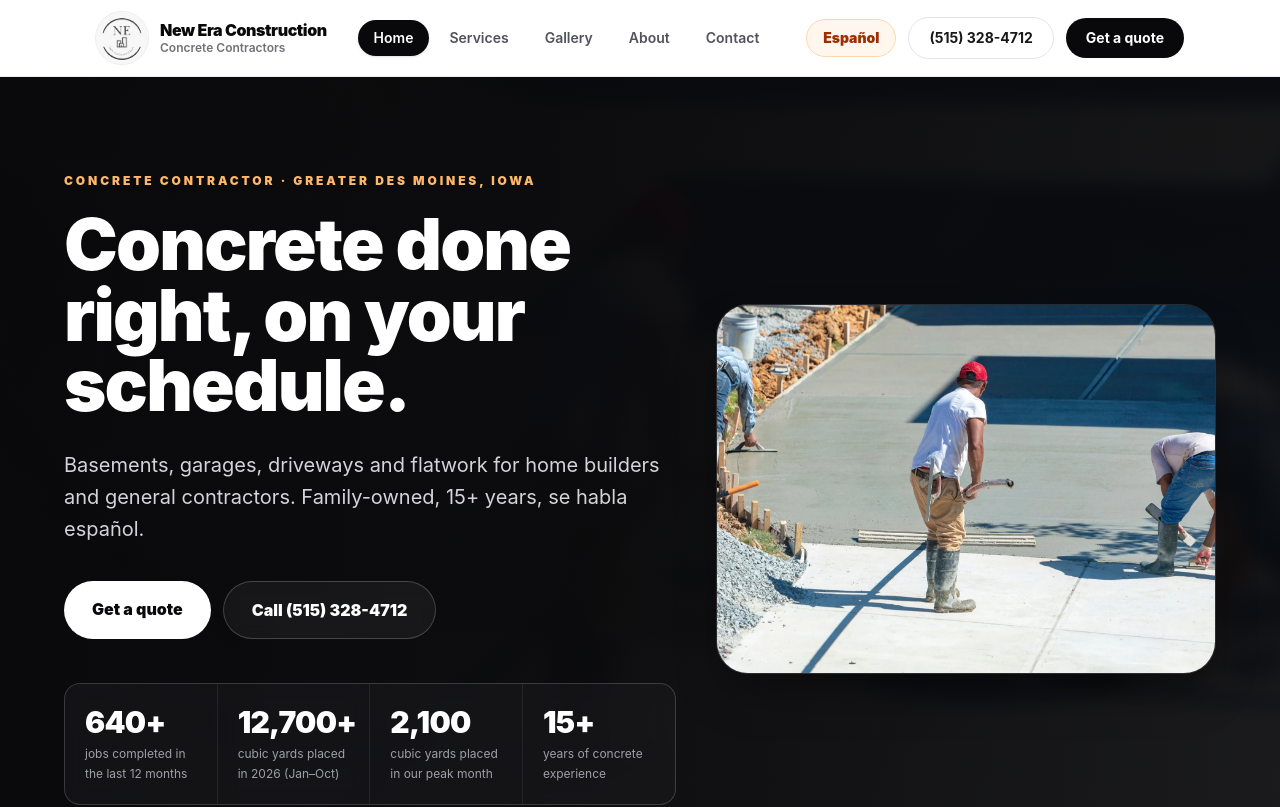
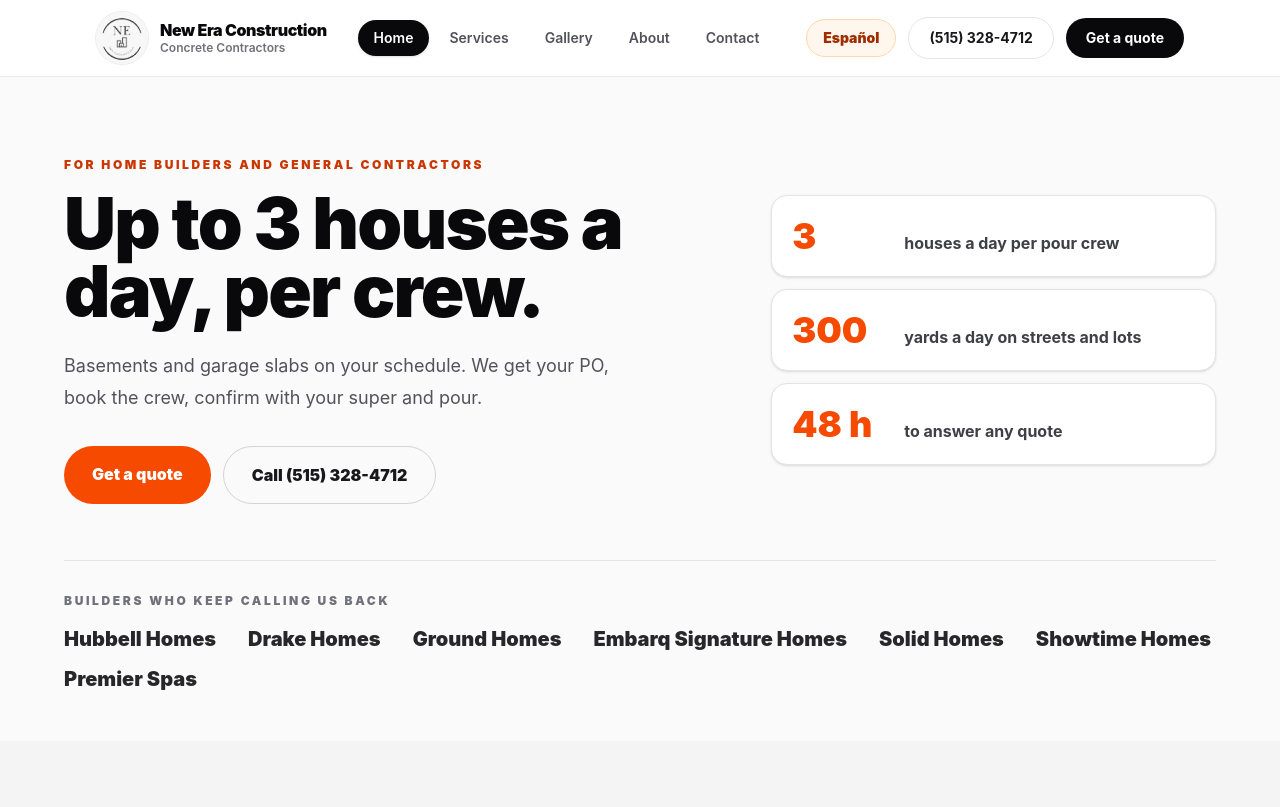
Before and after one commit to moisesdelvallegarcia/new-era-website, a React (Vite) app: page / in a window 1280 px wide. Shown: the top 807 px of the page. Built offline with nearby package versions, Linux system fonts and the light colour scheme.

Commit message:
Builder-first homepage: capacity and builder names up top
Co-Authored-By: Claude Opus 5.5 <noreply@anthropic.com>
Claude-Session: https://claude.ai/code/session_01YHDZnTWpHhEvaBmR4cjfL3

```diff
--- a/src/components/Hero.jsx
+++ b/src/components/Hero.jsx
@@ -1,68 +1,58 @@
 import { Link } from 'react-router-dom'
 import { businessInfo } from '../data/businessInfo.js'
-import { photoSlots } from '../data/gallery.js'
 import { useLanguage } from '../i18n/useLanguage.js'
-import PhotoSlot from './PhotoSlot.jsx'
 
-const statKeys = ['jobs', 'yearYards', 'peakYards', 'years']
-
+// Builder-first hero: capacity up front, builder names right under it.
 function Hero() {
   const { t, to } = useLanguage()
-  const backdrop = photoSlots.heroPour.src || photoSlots.heroPour.fallback
 
   return (
-    <section className="relative isolate overflow-hidden bg-zinc-950 px-4 py-16 text-white sm:px-6 lg:px-8 lg:py-24">
-      {backdrop && (
-        <img
-          src={backdrop}
-          alt=""
-          aria-hidden="true"
-          className="absolute inset-0 -z-20 h-full w-full scale-105 object-cover opacity-20 blur-sm"
-        />
-      )}
-      <div className="absolute inset-0 -z-10 bg-[linear-gradient(90deg,rgba(9,9,11,0.98)_0%,rgba(9,9,11,0.9)_42%,rgba(9,9,11,0.62)_100%)]" />
-      <div className="mx-auto grid max-w-6xl gap-10 lg:grid-cols-[1.1fr_0.9fr] lg:items-center">
+    <section className="bg-zinc-50 px-4 pb-12 pt-14 sm:px-6 lg:px-8 lg:pt-20">
+      <div className="mx-auto max-w-6xl">
+        <div className="grid gap-10 lg:grid-cols-[1.2fr_0.8fr] lg:items-center">
           <div>
-          <p className="mb-5 text-xs font-black uppercase tracking-[0.24em] text-orange-300">
-            {t.hero.eyebrow}
-          </p>
-          <h1 className="max-w-4xl text-4xl font-black leading-[0.98] tracking-tight sm:text-6xl lg:text-7xl">
+            <p className="text-xs font-black uppercase tracking-[0.22em] text-orange-700">{t.hero.eyebrow}</p>
+            <h1 className="mt-4 text-5xl font-black leading-[0.95] tracking-tight text-zinc-950 sm:text-7xl">
               {t.hero.title}
             </h1>
-          <p className="mt-7 max-w-2xl text-lg leading-8 text-zinc-300 sm:text-xl">{t.hero.lead}</p>
-          <div className="mt-9 flex flex-col gap-3 sm:flex-row">
+            <p className="mt-6 max-w-xl text-lg leading-8 text-zinc-600">{t.hero.lead}</p>
+            <div className="mt-8 flex flex-col gap-3 sm:flex-row">
               <Link
                 to={to('/contact')}
-              className="rounded-full bg-white px-7 py-4 text-center text-base font-black text-zinc-950 transition hover:bg-orange-500 hover:text-white focus-visible:bg-orange-500 focus-visible:text-white"
+                className="rounded-full bg-orange-600 px-7 py-4 text-center font-black text-white transition hover:bg-orange-700 focus-visible:bg-orange-700"
               >
                 {t.hero.primary}
               </Link>
               <a
                 href={businessInfo.phoneHref}
-              className="rounded-full border border-white/20 bg-white/5 px-7 py-4 text-center text-base font-black text-white backdrop-blur transition hover:border-white/60 hover:bg-white/10 focus-visible:border-white/60"
+                className="rounded-full border border-zinc-300 px-7 py-4 text-center font-black text-zinc-900 transition hover:border-orange-600 focus-visible:border-orange-600"
               >
                 {t.hero.secondary} {businessInfo.phone}
               </a>
             </div>
-          <dl className="mt-11 grid grid-cols-2 gap-px overflow-hidden rounded-2xl border border-white/10 bg-white/10 sm:grid-cols-4">
-            {statKeys.map((key) => (
-              <div key={key} className="flex flex-col-reverse justify-end bg-zinc-950/55 p-5 backdrop-blur">
-                <dt className="mt-1 text-xs leading-5 text-zinc-400">{t.hero.stats[key]}</dt>
-                <dd className="text-3xl font-black tracking-tight text-white">
-                  {businessInfo.stats[key]}
-                </dd>
           </div>
+          <ul className="grid gap-3">
+            {t.hero.capacity.map(([value, label]) => (
+              <li
+                key={label}
+                className="flex items-baseline gap-4 rounded-2xl border border-zinc-200 bg-white p-5 shadow-sm"
+              >
+                <span className="w-24 shrink-0 text-4xl font-black text-orange-600">{value}</span>
+                <span className="font-bold text-zinc-700">{label}</span>
+              </li>
             ))}
-          </dl>
+          </ul>
         </div>
-
-        <div className="relative overflow-hidden rounded-[2rem] border border-white/10 bg-zinc-900/70 shadow-2xl shadow-black/40">
-          <PhotoSlot
-            slot={photoSlots.heroPour}
-            alt={t.hero.photoAlt}
-            className="h-full min-h-[23rem] w-full"
-          />
+        {businessInfo.showBuilderNames && (
+          <div className="mt-14 border-t border-zinc-200 pt-8">
+            <p className="text-xs font-black uppercase tracking-[0.22em] text-zinc-500">{t.hero.trusted}</p>
+            <ul className="mt-4 flex flex-wrap gap-x-8 gap-y-3 text-xl font-black text-zinc-800">
+              {businessInfo.builders.map((name) => (
+                <li key={name}>{name}</li>
+              ))}
+            </ul>
           </div>
+        )}
       </div>
     </section>
   )
--- a/src/i18n/en.js
+++ b/src/i18n/en.js
@@ -19,12 +19,17 @@ const en = {
     spanish: 'Se habla español',
   },
   hero: {
-    eyebrow: 'Concrete contractor · Greater Des Moines, Iowa',
-    title: 'Concrete done right, on your schedule.',
-    lead: 'Basements, garages, driveways and flatwork for home builders and general contractors. Family-owned, 15+ years, se habla español.',
+    eyebrow: 'For home builders and general contractors',
+    title: 'Up to 3 houses a day, per crew.',
+    lead: 'Basements and garage slabs on your schedule. We get your PO, book the crew, confirm with your super and pour.',
+    trusted: 'Builders who keep calling us back',
+    capacity: [
+      ['3', 'houses a day per pour crew'],
+      ['300', 'yards a day on streets and lots'],
+      ['48 h', 'to answer any quote'],
+    ],
     primary: 'Get a quote',
     secondary: 'Call',
-    photoAlt: 'New Era Construction crew finishing a concrete driveway',
     stats: {
       jobs: 'jobs completed in the last 12 months',
       yearYards: 'cubic yards placed in 2026 (Jan–Oct)',
--- a/src/i18n/es.js
+++ b/src/i18n/es.js
@@ -19,12 +19,17 @@ const es = {
     spanish: 'Se habla español',
   },
   hero: {
-    eyebrow: 'Contratista de concreto · Des Moines, Iowa',
-    title: 'Concreto bien hecho, a tiempo con su calendario.',
-    lead: 'Sótanos, garajes, driveways y flatwork para constructores de vivienda y contratistas generales. Empresa familiar, más de 15 años, se habla español.',
+    eyebrow: 'Para constructores y contratistas generales',
+    title: 'Hasta 3 casas al día, por cuadrilla.',
+    lead: 'Sótanos y pisos de garaje en su calendario. Recibimos su PO, apartamos la cuadrilla, confirmamos con su supervisor y colamos.',
+    trusted: 'Constructores que nos siguen llamando',
+    capacity: [
+      ['3', 'casas al día por cuadrilla'],
+      ['300', 'yardas al día en calles y estacionamientos'],
+      ['48 h', 'para responder cualquier cotización'],
+    ],
     primary: 'Pedir cotización',
     secondary: 'Llamar',
-    photoAlt: 'Cuadrilla de New Era Construction dando acabado a un driveway de concreto',
     stats: {
       jobs: 'trabajos completados en los últimos 12 meses',
       yearYards: 'yardas cúbicas coladas en 2026 (ene–oct)',
--- a/src/pages/Home.jsx
+++ b/src/pages/Home.jsx
@@ -1,16 +1,12 @@
 import { Link } from 'react-router-dom'
 import AreasServed from '../components/AreasServed.jsx'
 import BuilderBenefits from '../components/BuilderBenefits.jsx'
-import BuildersList from '../components/BuildersList.jsx'
 import CTASection from '../components/CTASection.jsx'
-import GalleryGrid from '../components/GalleryGrid.jsx'
 import Hero from '../components/Hero.jsx'
 import HousecallProof from '../components/HousecallProof.jsx'
 import ProcessSteps from '../components/ProcessSteps.jsx'
-import ProjectVideo from '../components/ProjectVideo.jsx'
 import Section from '../components/Section.jsx'
 import ServiceCard from '../components/ServiceCard.jsx'
-import { galleryItems } from '../data/gallery.js'
 import { services } from '../data/services.js'
 import { useLanguage } from '../i18n/useLanguage.js'
 
@@ -20,8 +16,9 @@ function Home() {
   return (
     <>
       <Hero />
+      <ProcessSteps />
       <BuilderBenefits showPageLink />
-      <ProcessSteps />
+      <HousecallProof />
 
       <Section eyebrow={t.services.eyebrow} title={t.services.title} description={t.services.description}>
         <div className="grid gap-5 sm:grid-cols-2 lg:grid-cols-4">
@@ -37,53 +34,7 @@ function Home() {
         </Link>
       </Section>
 
-      <HousecallProof />
       <AreasServed />
-      <BuildersList />
-
-      <Section className="bg-white">
-        <div className="grid gap-6 lg:grid-cols-2">
-          <div className="rounded-[2rem] bg-zinc-950 p-7 text-white shadow-xl shadow-zinc-200/70 lg:p-10">
-            <p className="text-xs font-black uppercase tracking-[0.22em] text-orange-300">
-              {t.spanish.eyebrow}
-            </p>
-            <h2 className="mt-3 text-3xl font-black leading-tight tracking-tight sm:text-4xl">
-              {t.spanish.title}
-            </h2>
-            <p className="mt-4 text-lg leading-8 text-zinc-300">{t.spanish.text}</p>
-          </div>
-          <div className="flex flex-col justify-between gap-6 rounded-[2rem] border border-zinc-200 bg-zinc-50 p-7 lg:p-10">
-            <div>
-              <p className="text-xs font-black uppercase tracking-[0.22em] text-orange-700">
-                {t.homeowners.eyebrow}
-              </p>
-              <h2 className="mt-3 text-3xl font-black leading-tight tracking-tight text-zinc-950 sm:text-4xl">
-                {t.homeowners.title}
-              </h2>
-              <p className="mt-4 text-lg leading-8 text-zinc-600">{t.homeowners.text}</p>
-            </div>
-            <Link
-              to={to('/contact')}
-              className="self-start rounded-full bg-zinc-950 px-6 py-4 font-black text-white transition hover:bg-orange-600 focus-visible:bg-orange-600"
-            >
-              {t.homeowners.cta}
-            </Link>
-          </div>
-        </div>
-      </Section>
-
-      <Section
-        className="bg-zinc-100"
-        eyebrow={t.gallery.eyebrow}
-        title={t.gallery.title}
-        description={t.gallery.description}
-      >
-        <GalleryGrid items={galleryItems.slice(0, 3)} />
-        <div className="mt-16">
-          <ProjectVideo />
-        </div>
-      </Section>
-
       <CTASection />
     </>
   )
```
Lines whose indentation alone changed are shown as unchanged.
